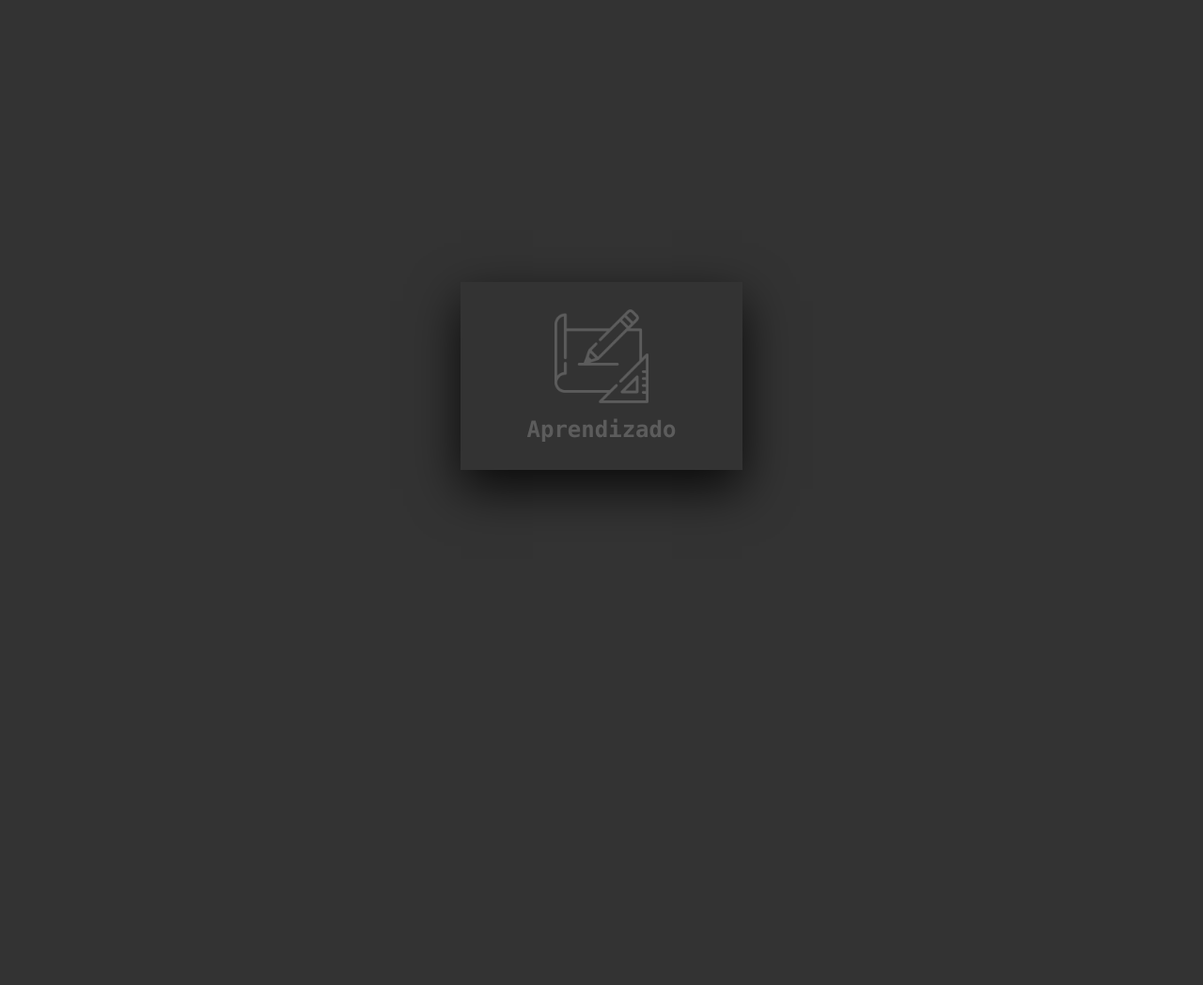
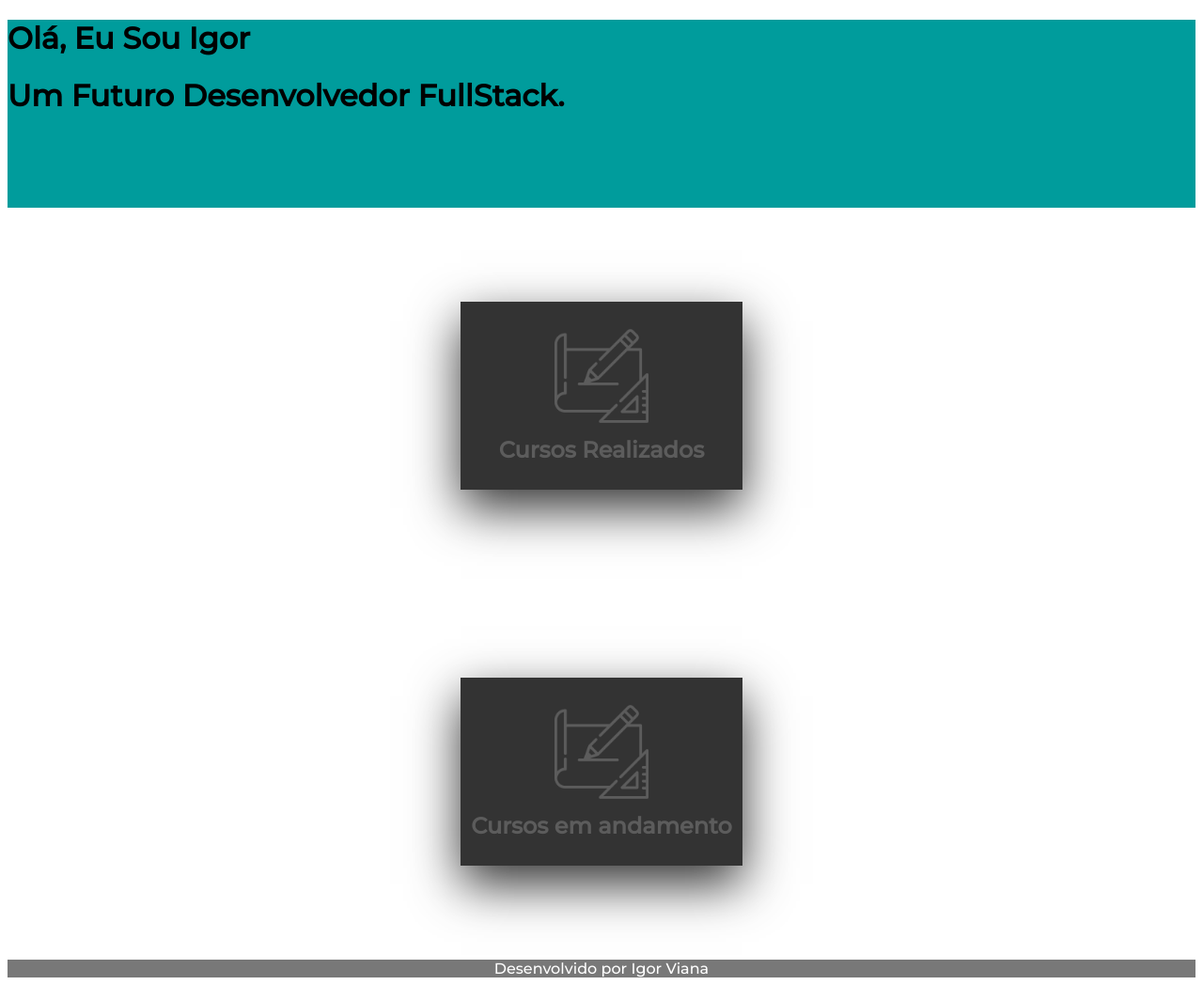
Before and after one commit to igorvfdev/portfolio-html-css, a plain HTML site: page index.html in a window 1280 px wide. Shown: the whole page at 94% size. Before the commit the page ends 800 px from the top, so only its background shows below. Drawn offline with Linux system fonts and the light colour scheme; files that its build step writes are made by us from their sources.

Commit message:
first commit

```diff
--- a/index.html
+++ b/index.html
@@ -3,16 +3,23 @@
 <head>
     <meta charset="UTF-8">
     <meta name="viewport" content="width=device-width, initial-scale=1.0">
-    <link rel="stylesheet" href="/Projetos/project-portfolio/style.css">
+    <link rel="stylesheet" href="/style.css">
+    <link href="https://fonts.googleapis.com/css2?family=Montserrat:wght@500&display=swap" rel="stylesheet">
     <title>Igor Viana</title>
 </head>
     <body>
+
+        <div class="header">
+            <h1>Olá, Eu Sou Igor</h1>
+            <h1>Um Futuro Desenvolvedor FullStack.</h1>
+        </div>
+    <div class="box">
         <div class="container">
             <div class="card">
                 <div class="face face1">
                     <div class="content">
                         <img src="Design.png" alt="">
-                        <h3>Aprendizado</h3>
+                        <h3>Cursos Realizados</h3>
                     </div>
                 </div>
                 <div class="face face2">
@@ -22,6 +29,27 @@
                     </div>
                 </div>
             </div>
+        <div class="container">
+                <div class="card">
+                    <div class="face face1">
+                        <div class="content">
+                            <img src="Design.png" alt="">
+                            <h3>Cursos em andamento</h3>
+                        </div>
+                    </div>
+                    <div class="face face2">
+                        <div class="content">
+                            <p>Informações sobre cursos</p>
+                            <a href="">Saiba Mais</a>
+                        </div>
+                    </div>
+                </div>
+            </div>
         </div>
+    </div>
+
+
+        <footer>Desenvolvido por Igor Viana</footer>
+
     </body>
 </html>
--- a/style.css
+++ b/style.css
@@ -3,15 +3,26 @@ img {
     width: 100px;
 }
 
-body{
+.header{
+    margin: 0px;
+    padding: 0px;
+    width: 100%;
+    height: 200px;
+    background: #009c9c;
+    font-family: 'Montserrat', sans-serif;
+    text-align: left;
+
+}
+.box{
     margin: 0;
     padding: 0;
     min-height: 100vh;
-    background: #333;
+    background: #FFF;
     display: flex;
     justify-content: center;
     align-items: center;
-    font-family: consolas;
+    font-family: 'Montserrat', sans-serif;
+    color: #333;
 }
 
 .container{
@@ -87,6 +98,7 @@ body{
 .container .card .face.face2 .content p{
     margin: 0;
     padding: 0;
+    color: #333;
 }
 
 .container .card .face.face2 .content a{
@@ -105,22 +117,14 @@ body{
     background: #333;
 }
 
+footer{
+    margin: 0px;
+    padding: 0px;
+    bottom: 0%;
+    background: #787878;
+    text-align: center;
+    box-sizing: border-box;
+    font-family: 'Montserrat', sans-serif;
+    color: #fff;
 
-
-
-
-
-
-
-
-
-
-/*RESET
-* {margin: 0; padding: 0; font-size: 100%;
-font-family: 'Open Sans', sans-serif; font-weight: normal; box-sizing: border-box; border: none; outline: none;}
-img {max-width: 100%;}
-ul {list-style: none}
-a {text-decoration: none;}
-h2 {font-size: 1.5em; color: #333;}
-p {font-size: 1em; color: #777777;}
-/*CABEÇALHO*/
+}
```
